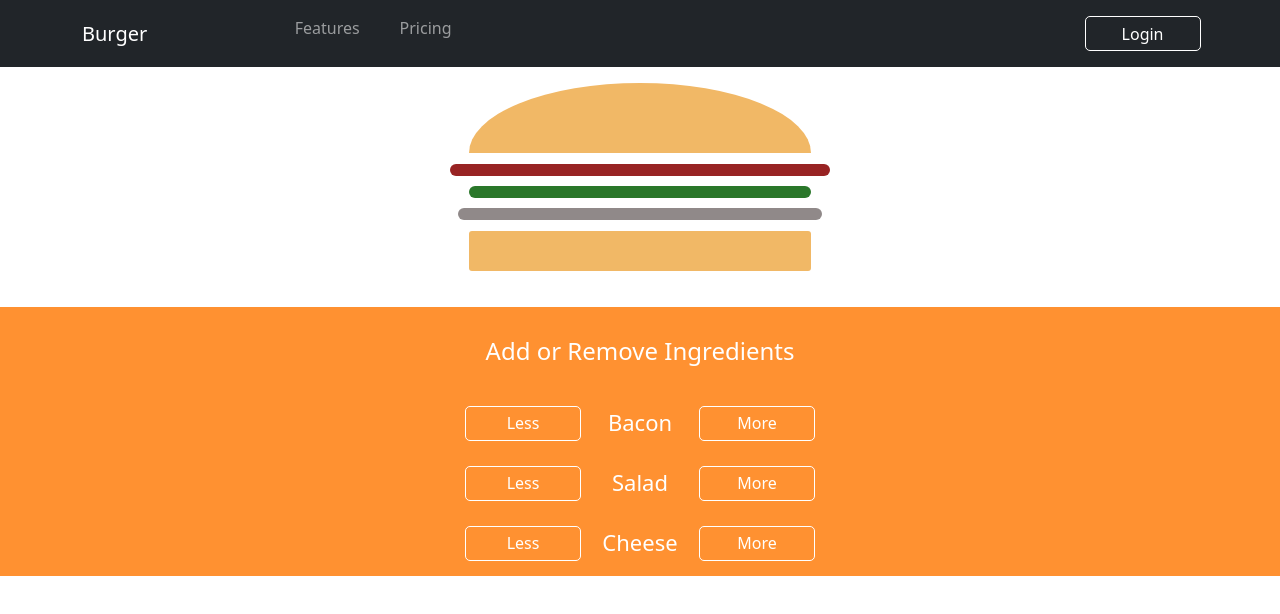
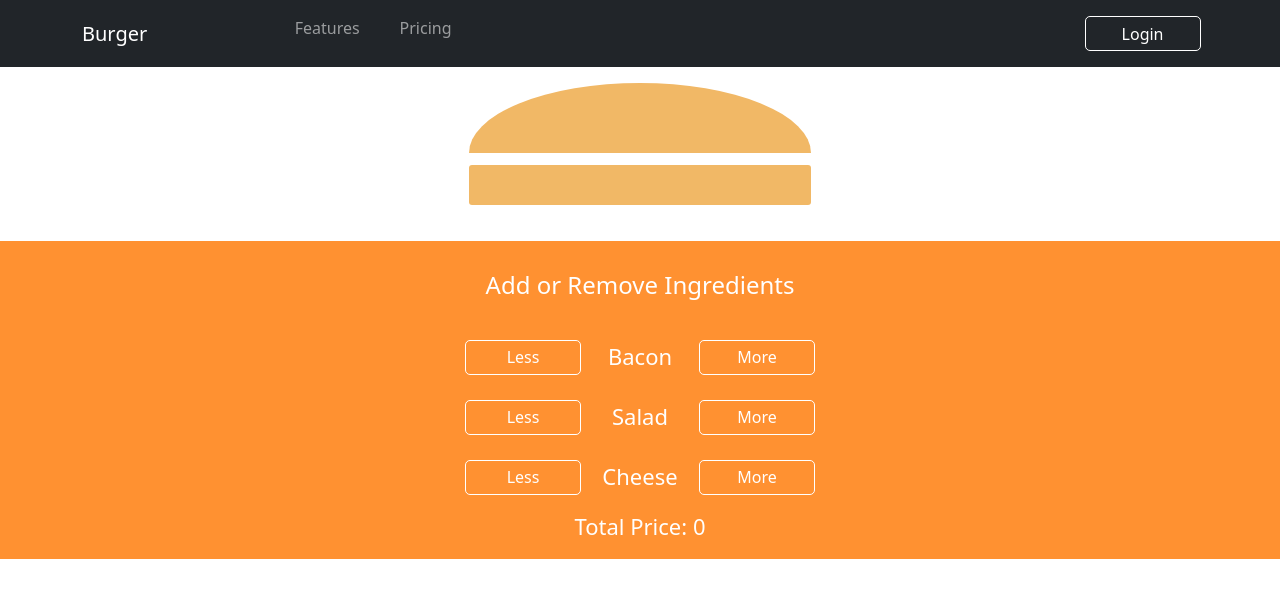
Before and after one commit to hamza181/burger, a React app: page / in a window 1280 px wide. Shown: the top 614 px of the page. Built offline with nearby package versions, Linux system fonts and the light colour scheme.

Commit message:
add total price
add total price of ingredients and also remove useRef logic

```diff
--- a/src/Pages/Home/Home.js
+++ b/src/Pages/Home/Home.js
@@ -1,5 +1,5 @@
 import { Button } from "antd";
-import React, { useRef } from "react";
+import React from "react";
 import { useDispatch, useSelector } from "react-redux";
 import Ingredients from "../../Components/Ingredients";
 import Navbar from "../../Layouts/Navbar/Navbar";
@@ -7,16 +7,12 @@ import { addIngredient, removeIngredient } from "../../Store/action/burger";
 import "./home.css";
 
 function Home() {
-  var myState = useSelector((state) => state.ingredients);
+  var ingredients = useSelector((state) => state.ingredients.ingredients);
+  var totalPrice = useSelector((state) => state.ingredients.totalPrice);
   const dispatch = useDispatch();
-  // console.log(myState);
-
-  const refBacon = useRef(null);
-  const refSalad = useRef(null);
-  const refCheese = useRef(null);
 
   // convert object keys in array
-  const ingredientKeyArray = Object.keys(myState);
+  const ingredientKeyArray = Object.keys(ingredients);
   // console.log(ingredientKeyArray);
 
   // how to make array with null values
@@ -28,7 +24,7 @@ function Home() {
   const tranformedIngredients = ingredientKeyArray
     .map((value, index) => {
       return (
-        [...Array(myState[value])]
+        [...Array(ingredients[value])]
           // now fill empty array with ingredient component
           .map((_, index) => {
             return <Ingredients key={value + index} type={value}></Ingredients>;
@@ -47,23 +43,13 @@ function Home() {
   console.log(tranformedIngredients);
 
   function addIng(props) {
-    // var addType = "bacon";
-    var addType = props.current.id;
-    console.log(addType);
-    // console.log(props);
-
+    var addType = props;
     dispatch(addIngredient(addType));
-    // console.log(myState.bacon);
   }
 
   function removeIng(props) {
-    // var addType = "bacon";
-    var removeType = props.current.id;
-    console.log(removeType);
-    // console.log(props);
-
+    var removeType = props;
     dispatch(removeIngredient(removeType));
-    // console.log(myState.bacon);
   }
 
   return (
@@ -86,25 +72,23 @@ function Home() {
         <div className="buttons">
           <h4>Add or Remove Ingredients</h4>
           <div className="baconButton">
-            <Button type="primary" onClick={()=>{removeIng(refBacon)}}>Less</Button>
+            <Button onClick={() => removeIng("bacon")}>Less</Button>
             <p>Bacon</p>
-            <Button ref={refBacon} id="bacon" onClick={()=>{addIng(refBacon)}}>
-              More
-            </Button>
+
+            <Button onClick={() => addIng("bacon")}>More</Button>
           </div>
           <div className="saladButton">
-            <Button type="primary">Less</Button>
+            <Button onClick={() => removeIng("salad")}>Less</Button>
             <p>Salad</p>
-            <Button ref={refSalad} id="salad" onClick={()=>{addIng(refSalad)}}>
-              More
-            </Button>
+            <Button onClick={() => addIng("salad")}>More</Button>
           </div>
           <div className="cheeseButton">
-            <Button type="primary">Less</Button>
+            <Button onClick={() => removeIng("cheese")}>Less</Button>
             <p>Cheese</p>
-            <Button ref={refCheese} id="cheese" onClick={()=>{addIng(refCheese)}}>
-              More
-            </Button>
+            <Button onClick={() => addIng("cheese")}>More</Button>
+          </div>
+          <div>
+            <p>Total Price: {totalPrice}</p>
           </div>
         </div>
       </div>
--- a/src/Store/reducer/ingredients.js
+++ b/src/Store/reducer/ingredients.js
@@ -1,27 +1,42 @@
 import * as constant from "../constant/burger";
 
+const totalPrice = {
+  bacon: 5,
+  salad: 10,
+  cheese: 15,
+};
+
 const initialState = {
-  bacon: 1,
-  salad: 1,
-  cheese: 1,
+  ingredients: {
+    bacon: 0,
+    salad: 0,
+    cheese: 0,
+  },
+  totalPrice: 0,
 };
 
 export const ingredients = (state = initialState, action) => {
   switch (action.type) {
     case constant.ADD_INGREDIENT:
-      // console.log(action.ing);
       return {
         ...state,
         // if we put variable in Object we use [variableNname] this syntax
         // this is called object literals
-        // bacon: state.bacon + 1  // same as below
-        [action.ing]: state[action.ing] + 1,
+        ingredients: {
+          ...state.ingredients,
+          // bacon: state.ingredient.bacon + 1  // same as below
+          [action.ing]: state.ingredients[action.ing] + 1,
+        },
+        totalPrice: state.totalPrice + totalPrice[action.ing],
       };
     case constant.REMOVE_INGREDIENT:
-      // console.log(action.ing);
       return {
         ...state,
-        [action.ing]: state[action.ing] - 1,
+        ingredients: {
+          ...state.ingredients,
+          [action.ing]: state.ingredients[action.ing] - 1,
+        },
+        totalPrice: state.totalPrice - totalPrice[action.ing],
       };
     default:
       return state;
```
